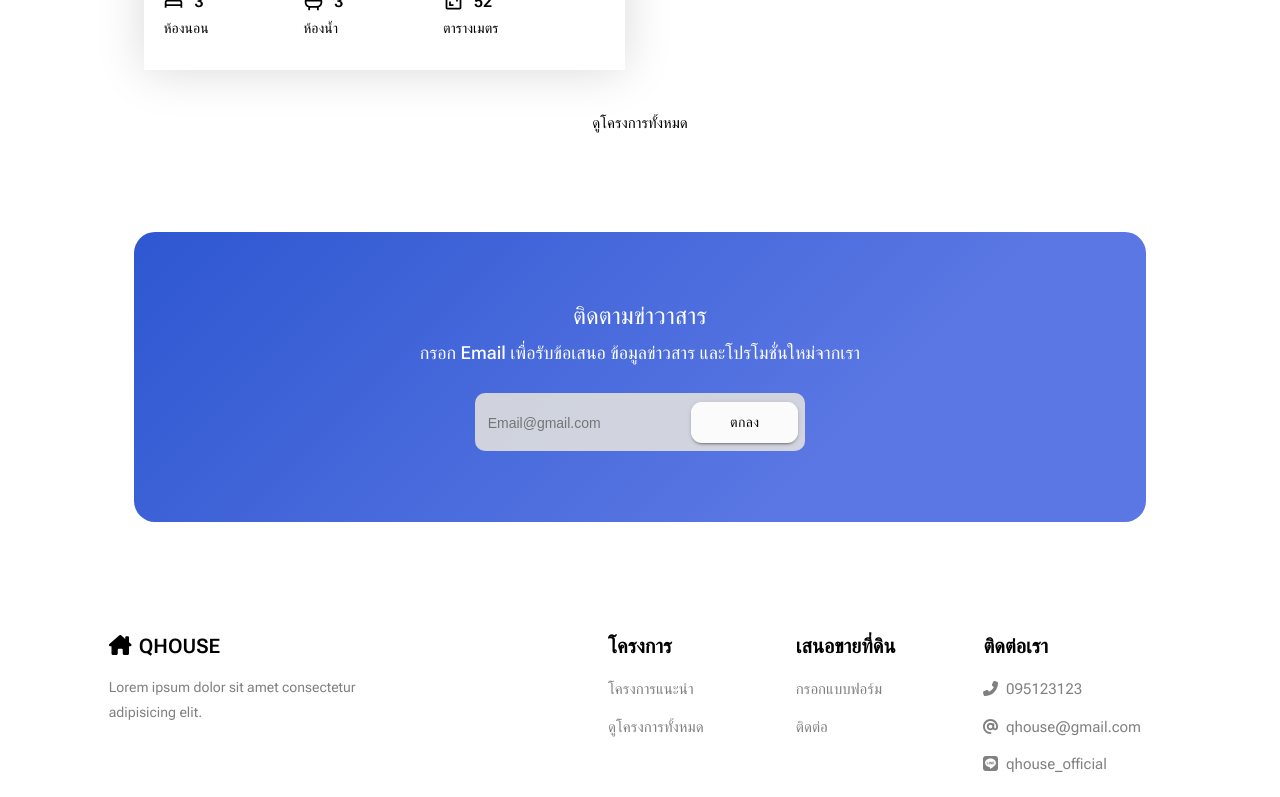
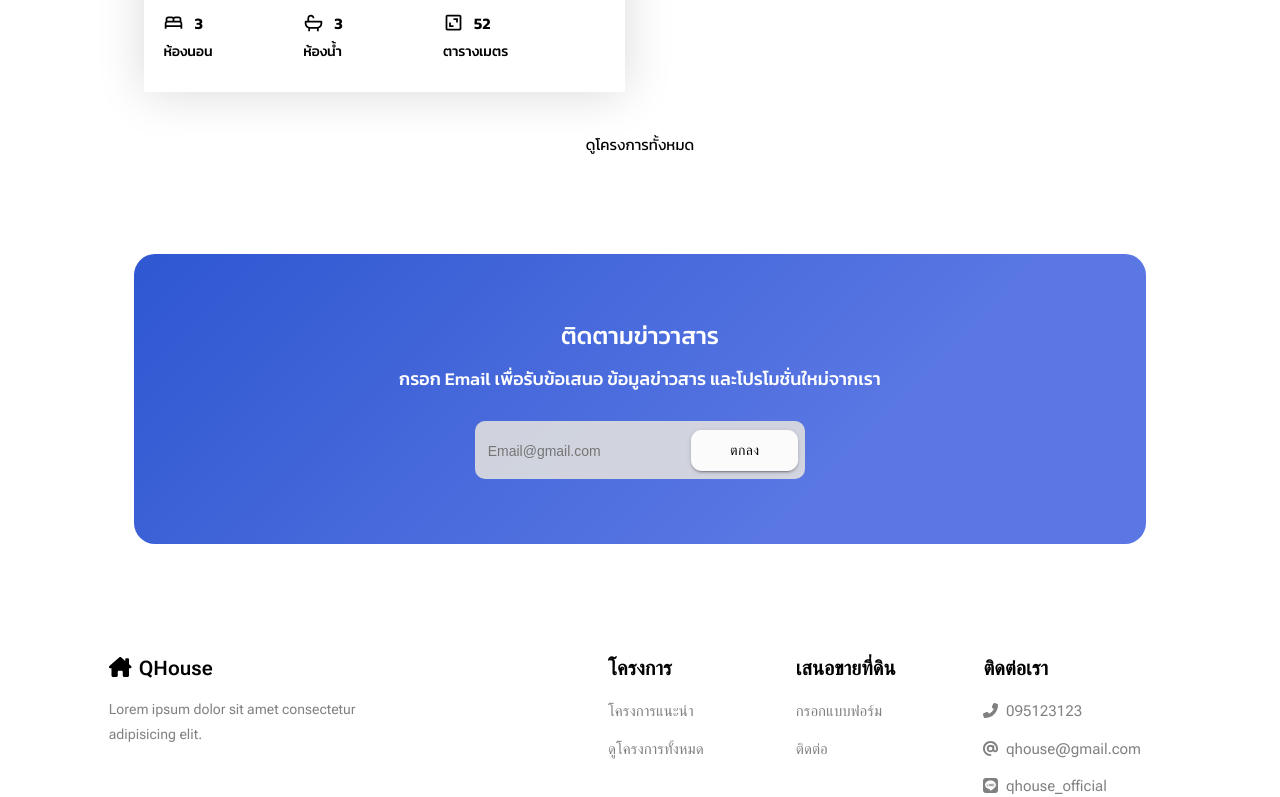
Before and after one commit to sittinonc/House, a React (Create React App) app in the folder client/: page / in a window 1280 px wide. Shown: the part 2000-2797 px from the top of the page. Built offline with nearby package versions, Linux system fonts and the light colour scheme; no server answers.

Commit message:
style: edit font

```diff
--- a/client/public/index.html
+++ b/client/public/index.html
@@ -13,6 +13,11 @@
     <link rel="preconnect" href="https://fonts.gstatic.com" crossorigin />
     <link
       href="https://fonts.googleapis.com/css2?family=Lato:wght@300;400;700;900&family=Roboto+Flex:wght@100;200;300;400;500;600&display=swap"
+      rel="stylesheet"
+    />
+
+    <link
+      href="https://fonts.googleapis.com/css2?family=Kanit:wght@200;400;500;600&display=swap"
       rel="stylesheet"
     />
     <link rel="apple-touch-icon" href="%PUBLIC_URL%/logo192.png" />
--- a/client/src/components/BottomSection/BottomSection.js
+++ b/client/src/components/BottomSection/BottomSection.js
@@ -15,7 +15,7 @@ const BottomSection = () => {
           <div className={classes.right}>
             <span className={classes.head}>
               <FontAwesomeIcon id={classes.logo} icon={faHouseChimney} />
-              QHOUSE
+              QHouse
             </span>
             <span className={classes.text}>
               Lorem ipsum dolor sit amet consectetur adipisicing elit.
--- a/client/src/components/BottomSection/BottomSection.module.scss
+++ b/client/src/components/BottomSection/BottomSection.module.scss
@@ -11,6 +11,7 @@
 
   .separateLeft,
   .separateRight {
+    font-family: "Roboto Flex", sans-serif;
     margin-top: 3%;
     display: flex;
     flex-direction: row;
--- a/client/src/components/Hero/hero.module.scss
+++ b/client/src/components/Hero/hero.module.scss
@@ -24,6 +24,7 @@
       flex-direction: column;
 
       .greetingBox {
+        font-family: "Roboto Flex", sans-serif;
         display: flex;
         flex-direction: column;
         row-gap: 2%;
--- a/client/src/components/Navbar/MobilePagesNavbar/MobilePagesNavbar.module.scss
+++ b/client/src/components/Navbar/MobilePagesNavbar/MobilePagesNavbar.module.scss
@@ -23,6 +23,7 @@
     }
 
     .brand {
+      font-family: "Roboto Flex", sans-serif;
       display: flex;
       flex-direction: row;
       gap: 6px;
--- a/client/src/components/Navbar/PagesNavbar/PagesNavbar.module.scss
+++ b/client/src/components/Navbar/PagesNavbar/PagesNavbar.module.scss
@@ -23,6 +23,7 @@
         column-gap: 45px;
 
         .brand {
+          font-family: "Roboto Flex", sans-serif;
           cursor: pointer;
           display: flex;
           flex-direction: row;
--- a/client/src/components/Navbar/navbar.module.scss
+++ b/client/src/components/Navbar/navbar.module.scss
@@ -28,6 +28,7 @@
       flex-direction: row;
 
       .brand {
+        font-family: "Roboto Flex", sans-serif;
         cursor: pointer;
         display: flex;
         flex-direction: row;
--- a/client/src/index.css
+++ b/client/src/index.css
@@ -1,9 +1,10 @@
 body {
   margin: 0;
-  font-family: 'Roboto Flex', sans-serif;
+  /*default font*/
+  font-family: "Kanit";
 }
 
 code {
-  font-family: source-code-pro, Menlo, Monaco, Consolas, 'Courier New',
+  font-family: source-code-pro, Menlo, Monaco, Consolas, "Courier New",
     monospace;
 }
```
